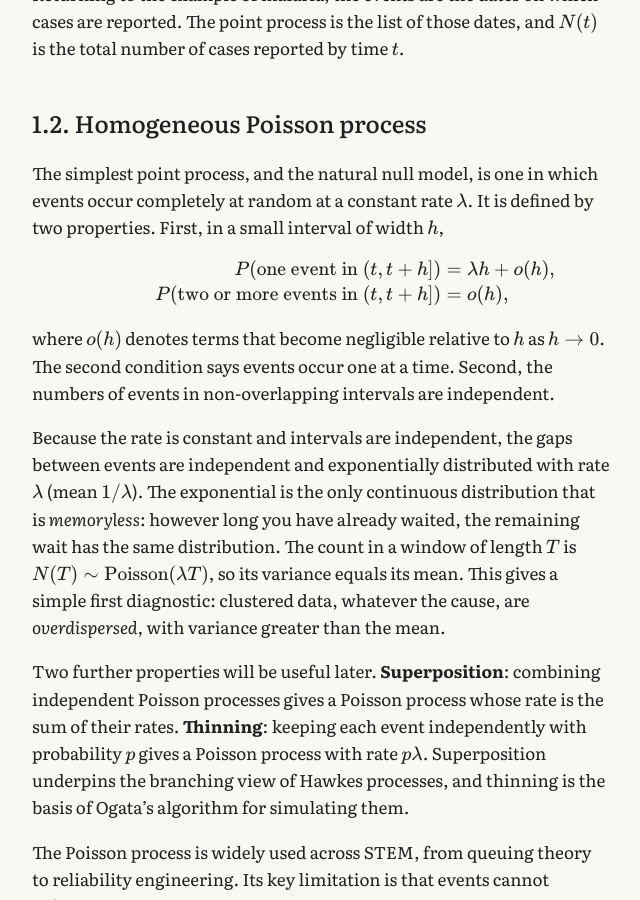
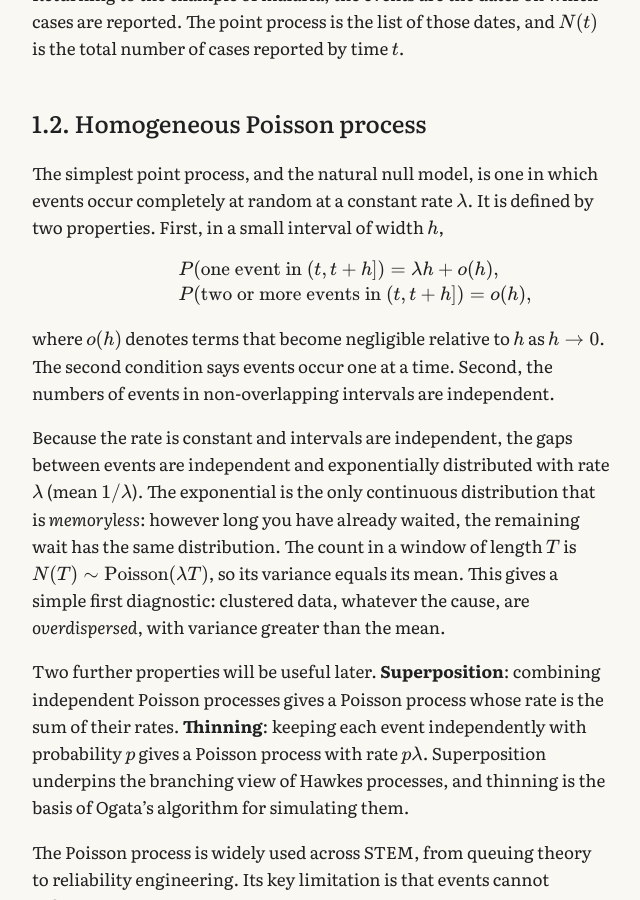
Before and after one commit to timj-wood/timj-wood.github.io, a Jekyll site: the page built from _posts/2026-09-20-hawkes-processes.md, in a window 1280 px wide and 900 px high, scrolled down 1808 px. Shown: the whole window, without its empty margins (285-925 px from the left). Built offline with Jekyll 4.4.1, drawn with Linux system fonts in a browser that asks for light colours.

```diff
--- a/_posts/2026-09-20-hawkes-processes.md
+++ b/_posts/2026-09-20-hawkes-processes.md
@@ -32,8 +32,8 @@ The simplest point process, and the natural null model, is one in which events o
 
 $$
 \begin{aligned}
-P(\text{one event in } (t, t+h]) &= \lambda h + o(h), \\
-P(\text{two or more events in } (t, t+h]) &= o(h),
+&P(\text{one event in } (t, t+h]) = \lambda h + o(h), \\
+&P(\text{two or more events in } (t, t+h]) = o(h),
 \end{aligned}
 $$
 
```
